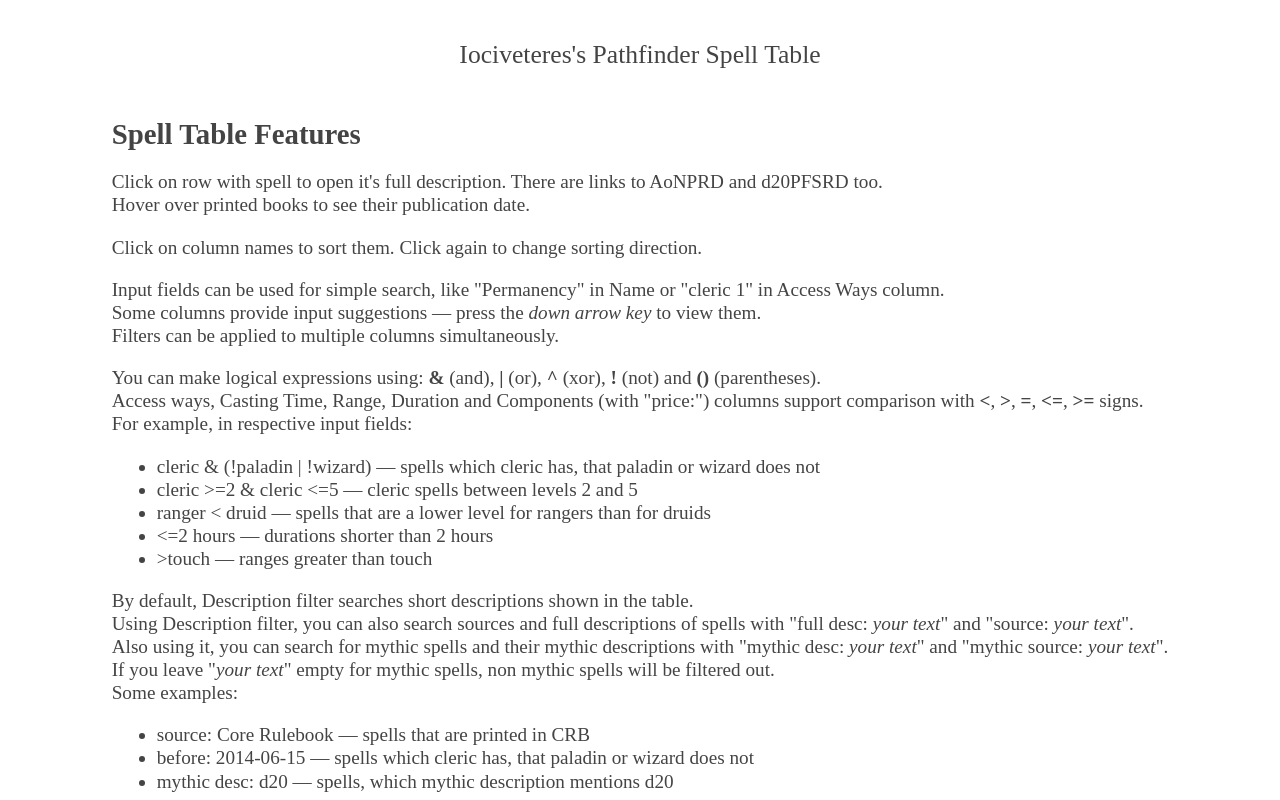
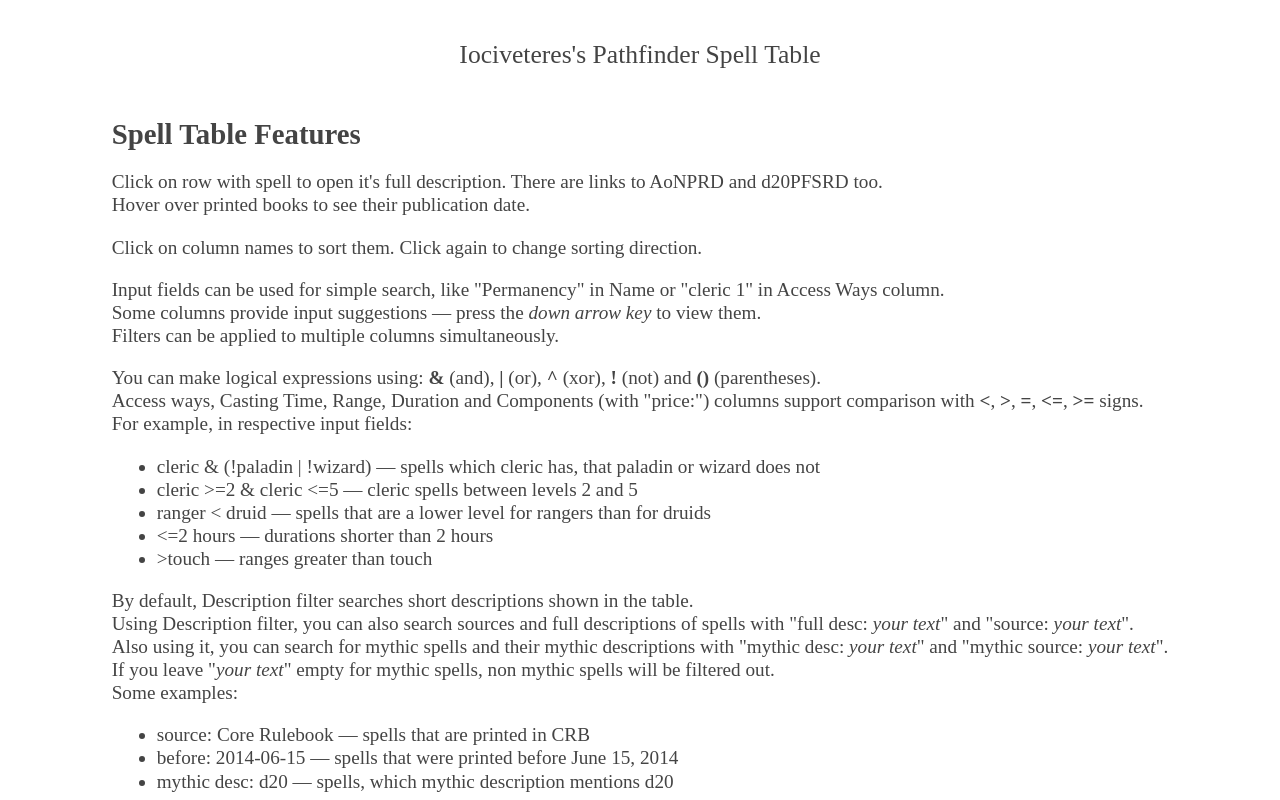
Before and after one commit to iociveteres/SpellTable-pf1e, a plain HTML site: page help.html in a window 1280 px wide. Shown: the top 800 px of the page. Drawn offline with Linux system fonts and the light colour scheme.

Commit message:
chore: fix mistake in help

```diff
--- a/help.html
+++ b/help.html
@@ -51,7 +51,7 @@
                 Some examples:
                 <ul>
                     <li>source: Core Rulebook — spells that are printed in CRB</li>
-                    <li>before: 2014-06-15 — spells which cleric has, that paladin or wizard does not</li>
+                    <li>before: 2014-06-15 — spells that were printed before June 15, 2014</li>
                     <li>mythic desc: d20 — spells, which mythic description mentions d20</li>
                 </ul></p>
 
```
